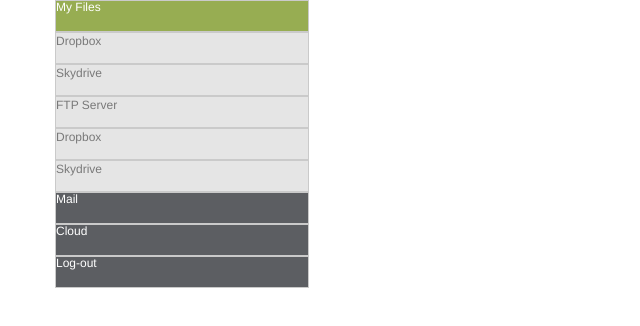
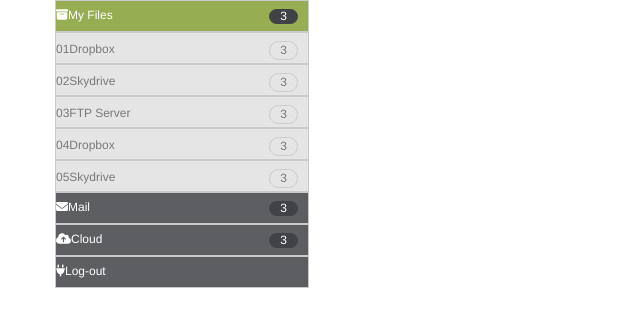
Before and after one commit to lycanthrope444/4.1.2-jquery-practice, a plain HTML site: page index.html in a window 1280 px wide. Shown: the whole page, without its empty margins (0-640 px from the left). Drawn offline with nearby package versions, Linux system fonts and the light colour scheme.

Commit message:
CSS formatting

```diff
--- a/app/styles/main.scss
+++ b/app/styles/main.scss
@@ -5,6 +5,7 @@ $wordgray:#797979;
 $bordergray:#CACACA;
 $headergray:#5C5E62;
 $headergreen:#97AD52;
+$headeramountbackground:#404246;
 // max-width:254px;
 
 body{
@@ -13,11 +14,6 @@ body{
 
 .selected-header, .hover-header{
   background-color: $headergreen;
-}
-
-h3{
-  color: white;
-  background-color: $headergray;
 }
 
 ol{
@@ -29,14 +25,31 @@ ol{
 h3, li{
   font-size: 12px;
   padding:0px;
+  padding-top: 8px;
   margin:0px;
   border: 1px solid #CACACA;
   height: 32px;
   max-width: 254px;
 }
 
-.selected-header{
-  background-color: $headergreen;
+h3{
+  color: white;
+  background-color: $headergray;
+}
+
+.header-amount, .amount{
+  display: inline-block;
+  float: right;
+  border: 1px solid $bordergray;
+  padding-left:10px;
+  padding-right:10px;
+  border-radius: 10px;
+  margin-right: 10px;
+}
+
+.header-amount{
+  background-color: $headeramountbackground;
+  border-color: $headeramountbackground;
 }
 
 li{
--- a/index.html
+++ b/index.html
@@ -9,40 +9,40 @@
   <body>
     <div class="container">
       <div class="row divider files">
-        <h3>My Files</h3>
+        <h3><i class="fa fa-archive" aria-hidden="true"></i>My Files<span class="header-amount">3</span></h3>
           <ol class="ol-files">
-            <li>Dropbox</li>
-            <li>Skydrive</li>
-            <li>FTP Server</li>
-            <li>Dropbox</li>
-            <li>Skydrive</li>
+            <li><span class="numbering">01</span>Dropbox<span class="amount">3</span></li>
+            <li><span class="numbering">02</span>Skydrive<span class="amount">3</span></li>
+            <li><span class="numbering">03</span>FTP Server<span class="amount">3</span></li>
+            <li><span class="numbering">04</span>Dropbox<span class="amount">3</span></li>
+            <li><span class="numbering">05</span>Skydrive<span class="amount">3</span></li>
           </ol>
 
       </div>
       <div class="row divider mail">
-        <h3>Mail</h3>
+        <h3><i class="fa fa-envelope" aria-hidden="true"></i>Mail<span class="header-amount">3</span></h3>
         <ol class="ol-mail">
-          <li>Inbox</li>
-          <li>Outgoing</li>
-          <li>Spam</li>
-          <li>Contacts</li>
+          <li><span class="numbering">01</span>Inbox<span class="amount">3</span></li>
+          <li><span class="numbering">02</span>Outgoing<span class="amount">3</span></li>
+          <li><span class="numbering">03</span>Spam<span class="amount">3</span></li>
+          <li><span class="numbering">04</span>Contacts<span class="amount">3</span></li>
         </ol>
 
       </div>
       <div class="row divider cloud">
-        <h3>Cloud</h3>
+        <h3><i class="fa fa-cloud-upload" aria-hidden="true"></i>Cloud<span class="header-amount">3</span></h3>
           <ol class ="ol-cloud">
-            <li>Connect</li>
-            <li>Profiles</li>
-            <li>Options</li>
-            <li>Connect</li>
-            <li>Profiles</li>
-            <li>Options</li>
+            <li><span class="numbering">01</span>Connect<span class="amount">3</span></li>
+            <li><span class="numbering">02</span>Profiles<span class="amount">3</span></li>
+            <li><span class="numbering">03</span>Options<span class="amount">3</span></li>
+            <li><span class="numbering">04</span>Connect<span class="amount">3</span></li>
+            <li><span class="numbering">05</span>Profiles<span class="amount">3</span></li>
+            <li><span class="numbering">06</span>Options<span class="amount">3</span></li>
           </ol>
 
       </div>
       <div class="row divider log-out">
-        <h3>Log-out</h3>
+        <h3><i class="fa fa-plug" aria-hidden="true"></i>Log-out</h3>
 
       </div>
     </div>
```
Also changed, not shown: app/styles/main.css, 1 other file.
